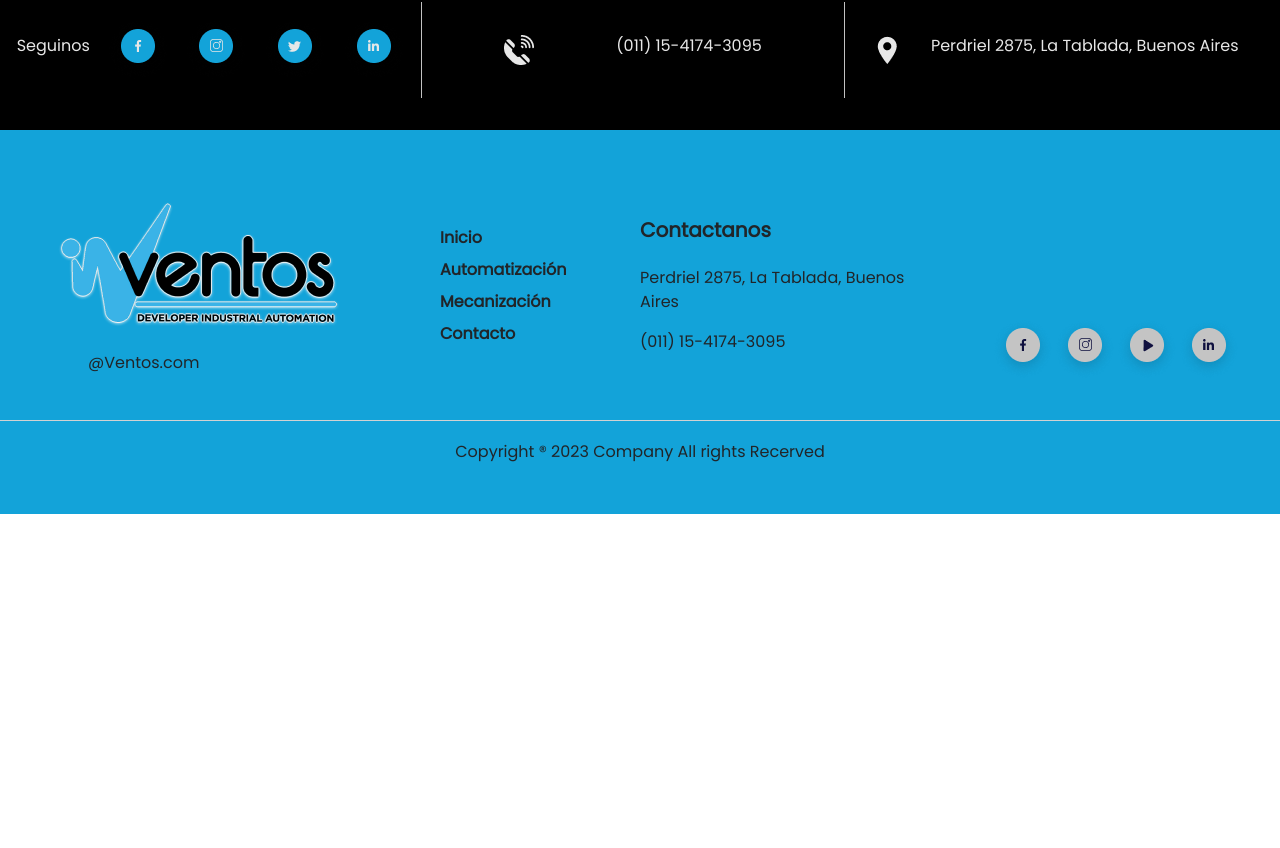
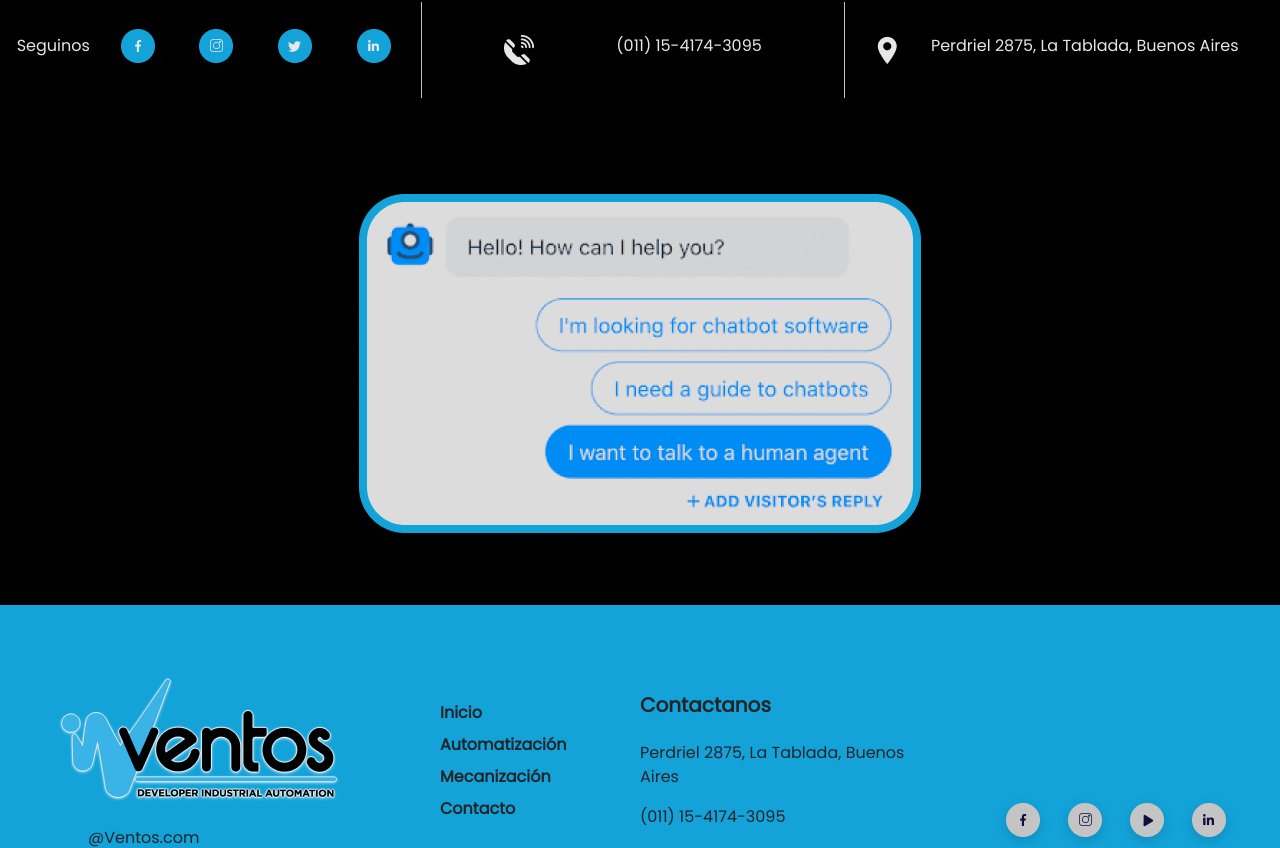
Before and after one commit to JuanBenega/prjVentos, a React (Create React App) app: page /contact in a window 1280 px wide. Shown: the part 1118-1966 px from the top of the page. Before the commit the page ends 1632 px from the top, so only its background shows below. Built offline with nearby package versions, Linux system fonts and the light colour scheme; the HTML template or start-up script is replaced by a standard one.

Commit message:
add chat section in Contat pag

```diff
--- a/src/pages/Contact.jsx
+++ b/src/pages/Contact.jsx
@@ -1,7 +1,5 @@
 import { Image, Nav } from 'react-bootstrap'
 
-
-import mapa from '../img/mapa.png'
 import locationPin from '../img/locationPin.png'
 import contactPhone from '../img/contactPhone.png'
 import contactGps from '../img/contactGps.png'
@@ -12,7 +10,7 @@ import contactTwit from '../img/contactTwit.png'
 import contactLinkedin from '../img/contactLinkedin.png'
 import contactLinkGps from '../img/contactLinkGps.png'
 import contactLinkPhone from '../img/contactLinkPhone.png'
-import { NavLink } from 'react-router-dom'
+import contactChat from '../img/contactChat.png'
 
 
 const Contact = () => {
@@ -21,7 +19,6 @@ const Contact = () => {
             <div className="map">
                 <h1 className="contactTitle">Nos podés encontrar a través del país</h1>
                 <h4 className="contactText">Somos una empresa en continua expansión</h4>
-                {/* <Image src={mapa} className='contactMap' /> */}
                 <div className="location1 tooltip">
                     <Image src={locationPin} className='locationPin' />
                     <div className="right">
@@ -64,6 +61,9 @@ const Contact = () => {
                     <h6>Perdriel 2875, La Tablada, Buenos Aires</h6>
                 </div>
             </div>
+            <div className="contactChat">
+                <Image src={contactChat} />
+            </div>
         </div>
     )
 }
--- a/src/styles/pages/_contact.scss
+++ b/src/styles/pages/_contact.scss
@@ -184,6 +184,10 @@
 
     }
 
+    .contactChat {
+        padding: 4rem 0;
+    }
+
     @media screen and (max-width: $mobileScreen) {
         padding-top: 5rem;
     }
```
Also changed, not shown: src/img/contactChat.png (added).
